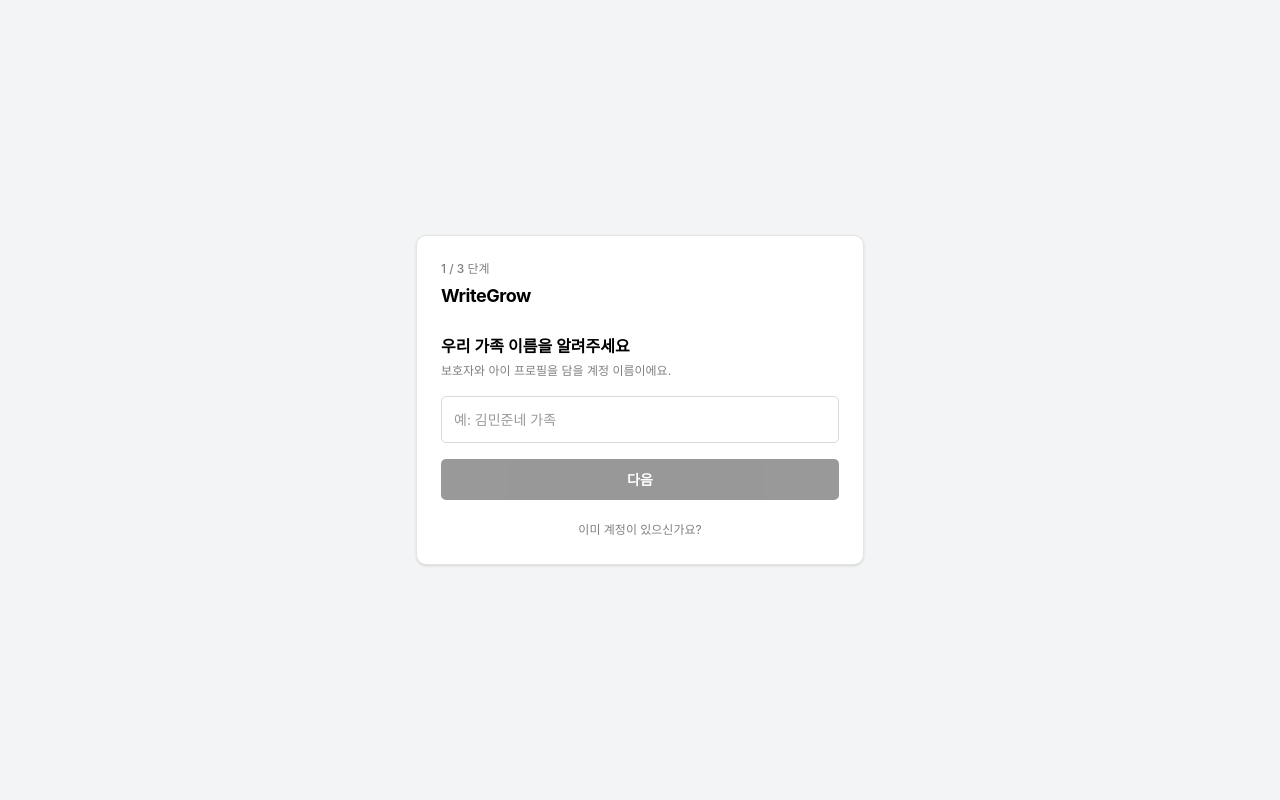
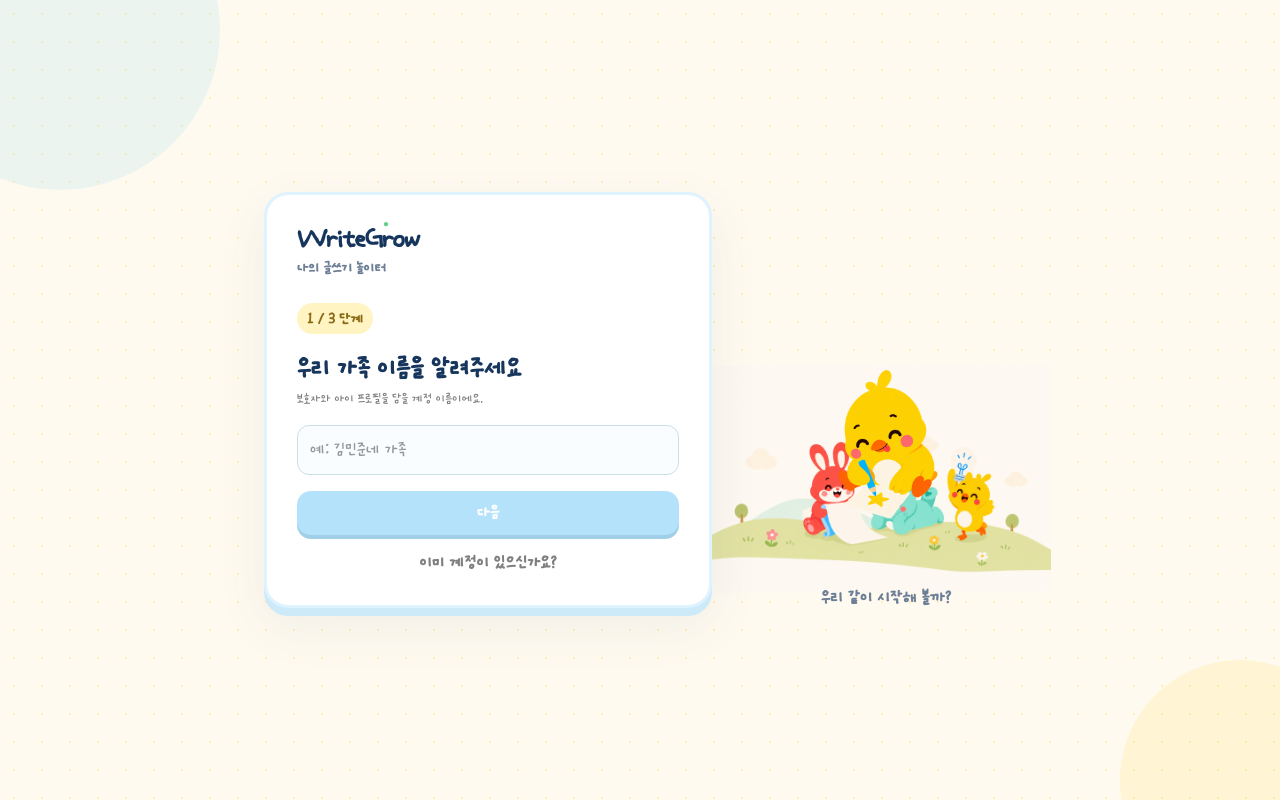
Before and after one commit to WriteGrow/WriteGrow-FE, a React (Vite) app: page /onboarding in a window 1280 px wide. Built offline with nearby package versions, Linux system fonts and the light colour scheme; no server answers.

Commit message:
style: 아동·보호자·온보딩 UI 통일

```diff
--- a/src/components/ui/ParentLayout.tsx
+++ b/src/components/ui/ParentLayout.tsx
@@ -22,9 +22,13 @@
   }
 
   return (
-    <div className="flex h-svh overflow-hidden bg-[#f3f4f6]">
-      <aside className="flex h-full w-44 shrink-0 flex-col border-r border-ink/10 bg-white px-3 py-5">
-        <p className="mb-6 px-2 text-lg font-bold tracking-tight text-black">글쑥쑥</p>
+    <div className="parent-theme flex h-svh overflow-hidden bg-[#f3f4f6]">
+      <aside className="parent-sidebar flex h-full w-44 shrink-0 flex-col border-r border-ink/10 bg-white px-3 py-5">
+        <div className="parent-brand mb-6 px-2">
+          <span aria-hidden>●</span>
+          <p className="text-lg font-bold tracking-tight text-black">WriteGrow</p>
+          <p>보호자 리포트</p>
+        </div>
         <nav className="flex flex-col gap-1">
           {navItems.map((item) => {
             if (item.role === 'child') {
@@ -46,7 +50,7 @@
                   to={item.to}
                   className={({ isActive }) =>
                     [
-                      'rounded-md px-3 py-2.5 text-sm',
+                      'parent-nav-item rounded-md px-3 py-2.5 text-sm',
                       isActive
                         ? 'bg-black font-semibold text-white'
                         : 'text-black/80 hover:bg-black/5',
@@ -71,7 +75,7 @@
       </aside>
 
       <div className="flex min-h-0 min-w-0 flex-1 flex-col">
-        <header className="relative z-20 flex min-h-14 shrink-0 items-center justify-end gap-3 border-b border-black/10 bg-white px-6">
+        <header className="parent-header relative z-20 flex min-h-14 shrink-0 items-center justify-end gap-3 border-b border-black/10 bg-white px-6">
           <label className="relative w-full max-w-xs">
             <span className="sr-only">검색</span>
             <FiSearch
@@ -88,7 +92,7 @@
           <ProfileInfo />
         </header>
 
-        <main className="min-h-0 flex-1 overflow-y-auto p-6">{children}</main>
+        <main className="parent-main min-h-0 flex-1 overflow-y-auto p-6">{children}</main>
       </div>
     </div>
   )
--- a/src/features/onboarding/Onboarding.tsx
+++ b/src/features/onboarding/Onboarding.tsx
@@ -107,12 +107,17 @@
   }
 
   return (
-    <div className="flex min-h-svh items-center justify-center bg-[#f3f4f6] p-6">
-      <div className="w-full max-w-md rounded-[10px] border border-black/10 bg-white p-6 shadow-sm">
-        <p className="mb-1 text-[12px] font-medium text-black/50">
+    <div className="onboarding-theme flex min-h-svh items-center justify-center bg-[#f3f4f6] p-6">
+      <div className="onboarding-scene">
+        <div className="onboarding-card w-full max-w-md rounded-[10px] border border-black/10 bg-white p-6 shadow-sm">
+          <div className="onboarding-brand mb-6">
+            <span aria-hidden>●</span>
+            <p className="text-lg font-bold tracking-tight text-black">WriteGrow</p>
+            <p>나의 글쓰기 놀이터</p>
+          </div>
+          <p className="onboarding-step mb-4 text-[12px] font-medium text-black/50">
             {mode === 'recover' ? '계정 불러오기' : `${step} / 3 단계`}
           </p>
-        <p className="mb-6 text-lg font-bold tracking-tight text-black">WriteGrow</p>
 
           {mode === 'recover' && (
           <div className="space-y-4">
@@ -256,6 +261,13 @@
           </div>
           )}
         </div>
+
+        <div className="onboarding-friend" aria-hidden>
+          <img className="onboarding-hills" src="/writegrow-brainstorming-hills.png" alt="" />
+          <img className="onboarding-chick" src="/writegrow-chick-writing.png" alt="" />
+          <p>우리 같이 시작해 볼까?</p>
+        </div>
+      </div>
     </div>
   )
 }
--- a/src/index.css
+++ b/src/index.css
@@ -18,6 +18,180 @@
   margin: 0;
   color: var(--color-ink);
   background: var(--color-surface);
+}
+
+/* Parent UI shares the child-home visual language, with quieter report cards. */
+.parent-theme {
+  --parent-ink: #17365d;
+  --parent-muted: #6d7f96;
+  --parent-blue: #47b8f5;
+  --parent-blue-soft: #edf9ff;
+  --parent-line: #cfe3ed;
+  color: var(--parent-ink);
+  background: #fffaf0;
+  font-family: 'Griun Fromsol', ui-rounded, "Apple SD Gothic Neo", sans-serif;
+  letter-spacing: -0.018em;
+}
+.parent-theme .parent-sidebar {
+  width: 200px;
+  border-right: 3px solid #dff2ff;
+  background: #fff;
+  padding: 24px 14px;
+}
+.parent-theme .parent-brand { position: relative; }
+.parent-theme .parent-brand > span { position: absolute; top: -8px; left: 86px; color: #63cf8b; font-size: 10px; }
+.parent-theme .parent-brand > p:first-of-type { color: var(--parent-ink); font-size: 25px; }
+.parent-theme .parent-brand > p:last-of-type { margin-top: 2px; color: var(--parent-muted); font-size: 14px; font-weight: 700; }
+.parent-theme .parent-sidebar nav > button,
+.parent-theme .parent-sidebar nav > span,
+.parent-theme .parent-nav-item { border-radius: 14px; font-size: 18px; font-weight: 700; }
+.parent-theme .parent-nav-item.bg-black { background: var(--parent-blue) !important; color: #fff; box-shadow: 0 4px 0 #1688c5; }
+.parent-theme .parent-sidebar nav > button:hover { background: #fff4c2; }
+.parent-theme .parent-header {
+  min-height: 56px;
+  border-bottom: 2px solid #e9f5fb;
+  background: #ffffffdd;
+  backdrop-filter: blur(12px);
+}
+.parent-theme .parent-header input {
+  border: 2px solid #d9ecf7;
+  border-radius: 999px;
+  background: #f7fcff;
+}
+.parent-theme .parent-header button { min-height: 40px; border-radius: 999px; font-size: 18px; font-weight: 700; }
+.parent-theme .parent-header .bg-black { border-color: var(--parent-blue) !important; background: var(--parent-blue) !important; box-shadow: 0 3px 0 #1688c5; }
+.parent-theme .profile-info-panel { border: 1px solid var(--parent-line); border-radius: 16px; box-shadow: 0 12px 30px #2437461a; }
+.parent-theme .parent-main {
+  background-color: #fffaf0;
+  background-image: radial-gradient(#ffd84d55 1.5px, transparent 1.5px);
+  background-size: 28px 28px;
+  padding: 28px;
+}
+.parent-theme .parent-main > * { max-width: 1180px; margin-right: auto; margin-left: auto; }
+.parent-theme .parent-main h1 { color: var(--parent-ink); font-size: 26px; font-weight: 900; letter-spacing: -.04em; }
+.parent-theme .parent-main h2 { color: var(--parent-ink); font-size: 21px; font-weight: 900; }
+.parent-theme .parent-main h3 { color: var(--parent-ink); font-weight: 800; }
+.parent-theme .parent-main article.bg-white,
+.parent-theme .parent-main section.bg-white,
+.parent-theme .parent-main div.bg-white,
+.parent-theme .parent-main a.bg-white {
+  border-color: var(--parent-line) !important;
+  border-width: 2px !important;
+  border-radius: 20px !important;
+  box-shadow: 0 5px 0 #dcecf3;
+}
+.parent-theme .parent-main .rounded-\[10px\] { border-radius: 18px !important; }
+.parent-theme .parent-main .rounded-\[8px\] { border-radius: 14px !important; }
+.parent-theme .parent-main .bg-\[\#f3f4f6\] { background: #f4fbff !important; }
+.parent-theme .parent-main button,
+.parent-theme .parent-main a { transition: border-color .15s ease, background-color .15s ease, transform .15s ease; }
+.parent-theme .parent-main button:hover:not(:disabled),
+.parent-theme .parent-main a:hover { transform: translateY(-1px); }
+.parent-theme .parent-main .bg-black {
+  border-color: var(--parent-blue) !important;
+  border-radius: 14px !important;
+  background: var(--parent-blue) !important;
+  color: #fff !important;
+  box-shadow: 0 4px 0 #1688c5;
+}
+.parent-theme .parent-main button.border,
+.parent-theme .parent-main a.border { border: 2px solid var(--parent-line) !important; border-radius: 14px !important; background: #fff; }
+.parent-theme .parent-main input,
+.parent-theme .parent-main textarea,
+.parent-theme .parent-main select {
+  border: 2px solid var(--parent-line) !important;
+  border-radius: 14px !important;
+  background: #fffef8;
+  outline: none;
+}
+.parent-theme .parent-main input:focus,
+.parent-theme .parent-main textarea:focus,
+.parent-theme .parent-main select:focus { border-color: var(--parent-blue) !important; box-shadow: 0 0 0 3px #47b8f522; }
+.parent-theme .parent-main table { color: #324c5d; }
+.parent-theme .parent-main thead tr { border-color: var(--parent-line); background: #edf9ff !important; color: #5f748b !important; }
+.parent-theme .parent-main tbody tr { border-color: #e5edf1; }
+.parent-theme .parent-main tbody tr:hover { background: #fffdf6; }
+.parent-theme .parent-main .bg-amber-50 { border-color: #ead9ad !important; background: #fffaf0 !important; }
+.parent-theme .parent-main :is(article, section, li, div, a).bg-white .text-\[10px\] { font-size: 12px !important; }
+.parent-theme .parent-main :is(article, section, li, div, a).bg-white .text-\[11px\] { font-size: 13px !important; }
+.parent-theme .parent-main :is(article, section, li, div, a).bg-white .text-\[12px\] { font-size: 14px !important; }
+.parent-theme .parent-main :is(article, section, li, div, a).bg-white .text-\[14px\] { font-size: 16px !important; }
+.parent-theme .parent-main :is(article, section, li, div, a).bg-white .text-\[16px\] { font-size: 18px !important; }
+.parent-theme .parent-main :is(article, section, li, div, a).bg-white .text-\[18px\] { font-size: 20px !important; }
+
+.onboarding-theme {
+  position: relative;
+  overflow: hidden;
+  background-color: #fffaf0;
+  background-image: radial-gradient(#ffd84d55 1.5px, transparent 1.5px);
+  background-size: 28px 28px;
+  font-family: 'Griun Fromsol', ui-rounded, "Apple SD Gothic Neo", sans-serif;
+}
+.onboarding-theme::before,
+.onboarding-theme::after { position: absolute; content: ''; border-radius: 50%; background: #9edcf033; }
+.onboarding-theme::before { width: 320px; height: 320px; top: -130px; left: -100px; }
+.onboarding-theme::after { width: 240px; height: 240px; right: -80px; bottom: -100px; background: #ffd96633; }
+.onboarding-theme .onboarding-scene {
+  position: relative;
+  z-index: 1;
+  display: flex;
+  width: min(880px, 100%);
+  align-items: flex-end;
+  justify-content: center;
+  gap: 34px;
+}
+.onboarding-theme .onboarding-card {
+  position: relative;
+  z-index: 1;
+  flex: 0 1 448px;
+  border: 3px solid #dff2ff;
+  border-radius: 24px;
+  box-shadow: 0 8px 0 #cceaf8, 0 18px 50px #365a6c14;
+  padding: 30px;
+}
+.onboarding-theme .onboarding-brand { position: relative; }
+.onboarding-theme .onboarding-brand > span { position: absolute; top: -8px; left: 86px; color: #63cf8b; font-size: 10px; }
+.onboarding-theme .onboarding-brand > p:first-of-type { color: #17365d; font-size: 25px; line-height: 1.2; font-weight: 700; }
+.onboarding-theme .onboarding-brand > p:last-of-type { margin-top: 2px; color: #6d7f96; font-size: 14px; font-weight: 700; }
+.onboarding-theme .onboarding-step {
+  display: inline-flex;
+  border-radius: 999px;
+  background: #fff4c2;
+  padding: 5px 10px;
+  color: #8b6b16;
+  font-size: 14px;
+  font-weight: 800;
+}
+.onboarding-theme h1 { color: #17365d; font-size: 24px; font-weight: 900; }
+.onboarding-theme p { line-height: 1.55; }
+.onboarding-theme input {
+  border-color: #cbdfe8 !important;
+  border-radius: 12px !important;
+  background: #fafdff;
+  font-size: 16px;
+}
+.onboarding-theme input:focus { border-color: #4a8aaa !important; box-shadow: 0 0 0 3px #4a8aaa17; }
+.onboarding-theme button { border-radius: 14px !important; font-size: 16px; font-weight: 800; }
+.onboarding-theme button.bg-black { border-color: #47b8f5 !important; background: #47b8f5 !important; box-shadow: 0 4px 0 #1688c5; }
+.onboarding-theme .onboarding-friend {
+  position: relative;
+  width: 270px;
+  min-height: 285px;
+  flex: 0 0 270px;
+  text-align: center;
+}
+.onboarding-theme .onboarding-hills { position: absolute; right: -35px; bottom: 15px; width: 340px; max-width: none; }
+.onboarding-theme .onboarding-chick { position: absolute; right: 48px; bottom: 42px; z-index: 1; width: 165px; }
+.onboarding-theme .onboarding-friend p { position: absolute; right: 20px; bottom: -3px; z-index: 2; width: 220px; color: #6d7f96; font-size: 16px; font-weight: 800; }
+
+@media (max-width: 760px) {
+  .onboarding-theme { align-items: flex-start; padding: 24px 16px; }
+  .onboarding-theme .onboarding-scene { flex-direction: column; align-items: center; gap: 18px; }
+  .onboarding-theme .onboarding-card { width: 100%; flex-basis: auto; padding: 24px; }
+  .onboarding-theme .onboarding-friend { width: 220px; min-height: 170px; flex-basis: 170px; }
+  .onboarding-theme .onboarding-hills { right: -25px; bottom: 10px; width: 270px; }
+  .onboarding-theme .onboarding-chick { right: 47px; bottom: 28px; width: 118px; }
+  .onboarding-theme .onboarding-friend p { right: 0; bottom: -4px; width: 220px; font-size: 14px; }
 }
 
 /* Child UI theme: visual styling only. Parent routes keep the neutral product UI. */
@@ -63,7 +237,17 @@
   backdrop-filter: blur(12px);
 }
 .child-theme .app-header input { border: 2px solid #d9ecf7; border-radius: 999px; background: #f7fcff; }
-.child-theme .app-header button { border-radius: 999px; font-weight: 700; }
+.child-theme .app-header button { min-height: 40px; border-radius: 999px; font-size: 18px !important; font-weight: 700; }
+.child-theme .app-header .bg-black { border-color: var(--kid-blue) !important; background: var(--kid-blue) !important; box-shadow: 0 3px 0 #1688c5; }
+
+.parent-theme .parent-header input,
+.child-theme .app-header input { font-size: 18px !important; }
+.parent-theme .parent-brand > p:first-of-type,
+.child-theme .brand-lockup > p:first-of-type {
+  font-size: 25px !important;
+  line-height: 1.2;
+  font-weight: 700;
+}
 .child-theme .app-main {
   background-color: #fffaf0;
   background-image: radial-gradient(#ffd84d55 1.5px, transparent 1.5px);
```
Lines whose indentation alone changed are shown as unchanged.
